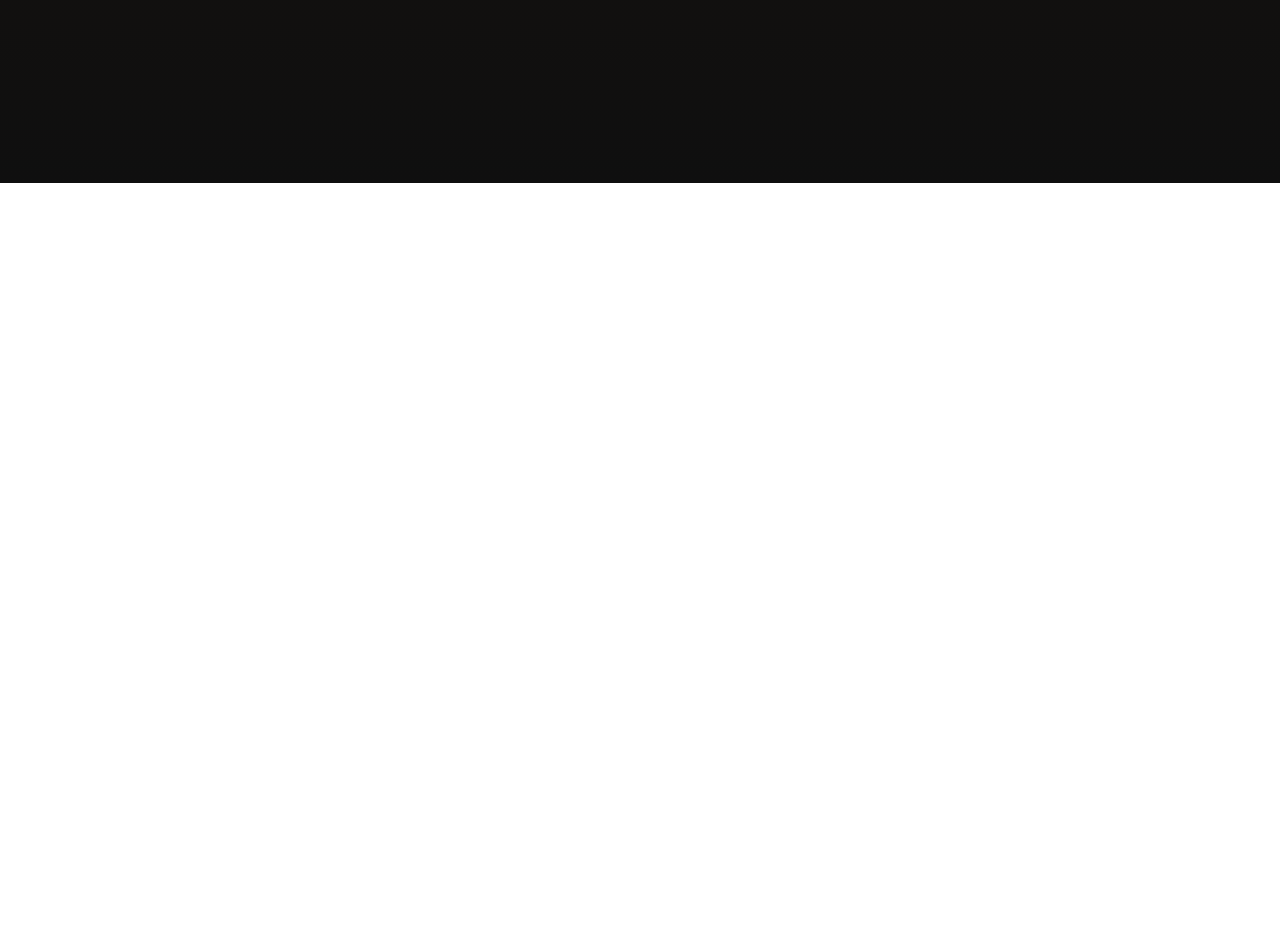
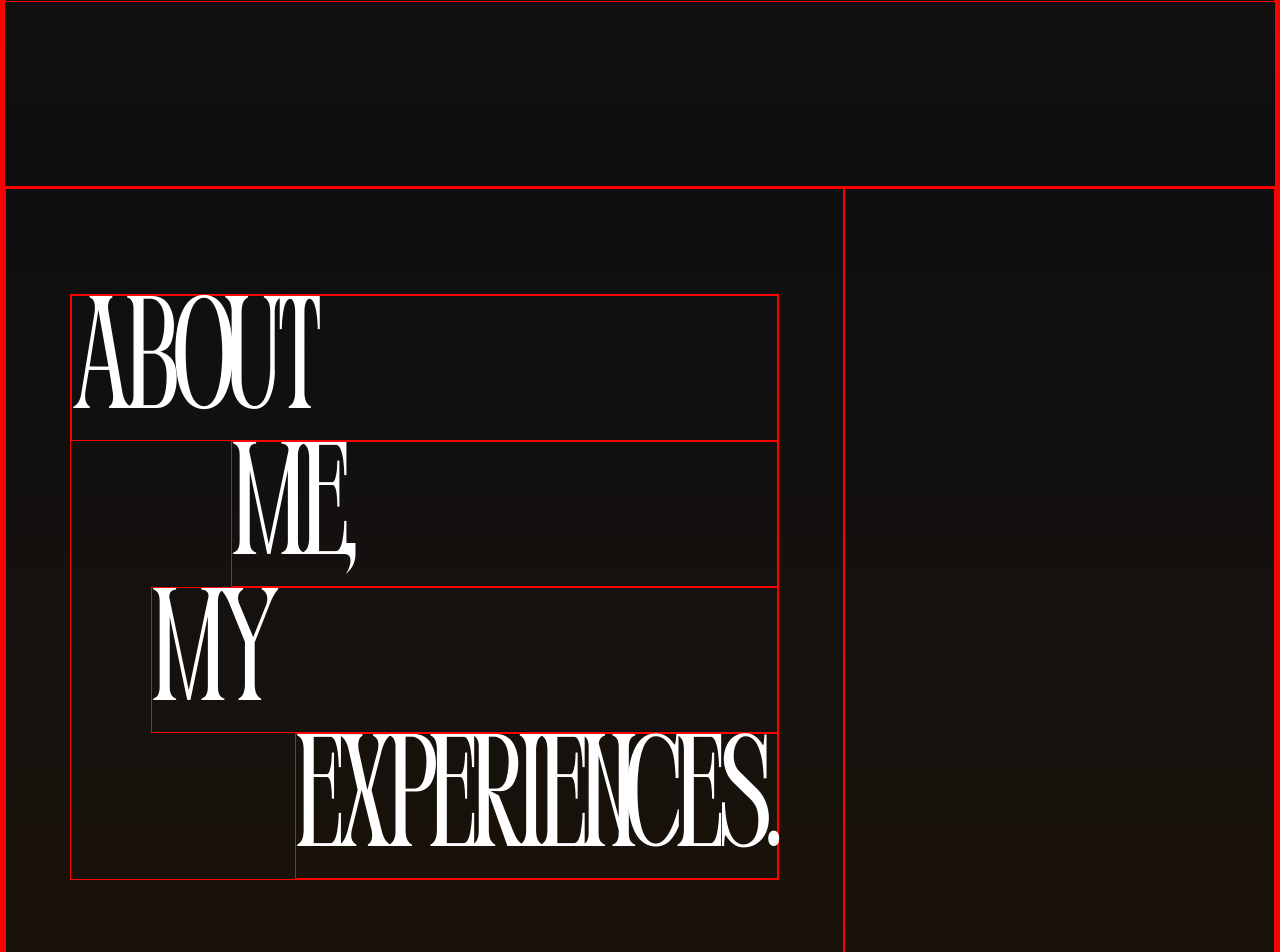
Before and after one commit to Siegenetics404/my-portfolio, a React (Vite) app: page / in a window 1280 px wide. Shown: the part 1417-2369 px from the top of the page. Before the commit the page ends 1600 px from the top, so only its background shows below. Built offline with nearby package versions, Linux system fonts and the light colour scheme; a web font is replaced by a local one.

Commit message:
about me

```diff
--- a/src/App.jsx
+++ b/src/App.jsx
@@ -2,6 +2,7 @@
 import { motion } from 'framer-motion';
 import Header from './components/Header';
 import Featured from './pages/Featured';
+import AboutMe from './pages/AboutMe';
 
 // Lazy load Hero
 const Hero = lazy(() => import('./pages/Hero'));
@@ -37,6 +38,7 @@
             <Hero />
           </Suspense>
           <Featured/>
+          <AboutMe/>
         </div>
       </>
     );
--- a/src/index.css
+++ b/src/index.css
@@ -57,6 +57,6 @@
   }
 }
 
-/* * {
+* {
   border: 1px red solid;
-} */
+}
--- /dev/null
+++ b/src/pages/AboutMe.jsx
@@ -0,0 +1,31 @@
+import React from 'react';
+
+export default function AboutMe() {
+    return (
+        <section className="font-body bg-gradient-to-b from-[#0f0f0f] via-[#14110f] to-[#1a1208] min-h-screen flex flex-col md:flex-row">
+
+            {/* Left Side: Staircase */}
+            <div className="flex-1 flex flex-col justify-center px-6 md:px-16">
+
+                <h1 className="text-[4rem] sm:text-[6rem] md:text-[8rem] lg:text-[10rem] font-display font-extrabold text-white tracking-tight leading-[0.9] text-center md:text-left">
+
+                    {/* Step 1 */}
+                    <span className="inline md:block md:ml-0">About</span>{' '}
+                    <span className="inline md:block md:ml-24 lg:ml-40">Me,</span>{' '}
+
+                    {/* Step 2 */}
+                    <span className="inline md:block md:ml-12 lg:ml-20">My</span>{' '}
+                    <span className="inline md:block md:ml-36 lg:ml-56">Experiences.</span>
+
+                </h1>
+
+            </div>
+
+            {/* Right Side */}
+            <div className="flex-1 flex items-center justify-center px-6 md:px-16">
+                {/* Right side content goes here later */}
+            </div>
+
+        </section>
+    )
+}
```
